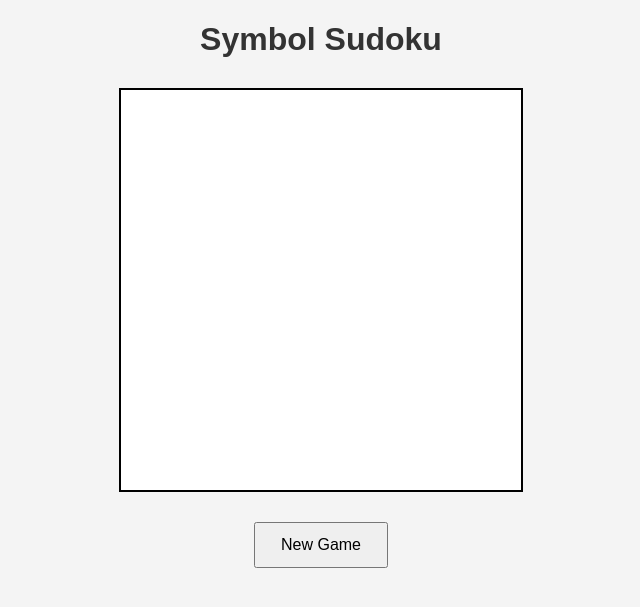
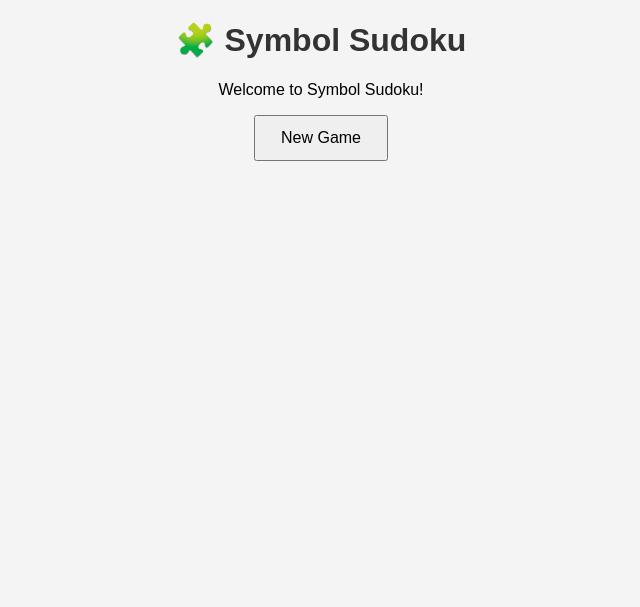
Before and after one commit to reshmapasula-prog/Symbolsudoku, a Flask app: page / in a window 1280 px wide. Shown: the top 607 px of the page, without its empty margins (319-959 px from the left). Run offline with Flask 3, Linux system fonts and the light colour scheme.

Commit message:
Update index.html structure and content
Replaced duplicate header and reorganized game section.

```diff
--- a/templates/index.html
+++ b/templates/index.html
@@ -4,13 +4,14 @@
     <title>Symbol Sudoku</title>
     <link rel="stylesheet" href="{{ url_for('static', filename='style.css') }}">
 </head>
+
 <body>
+    <h1>🧩 Symbol Sudoku</h1>
 
-    <h1>Symbol Sudoku</h1>
-
-    <div id="game-board"></div>
-
-    <button onclick="newGame()">New Game</button>
+    <div id="game">
+        <p>Welcome to Symbol Sudoku!</p>
+        <button onclick="newGame()">New Game</button>
+    </div>
 
     <script src="{{ url_for('static', filename='script.js') }}"></script>
 </body>
```
